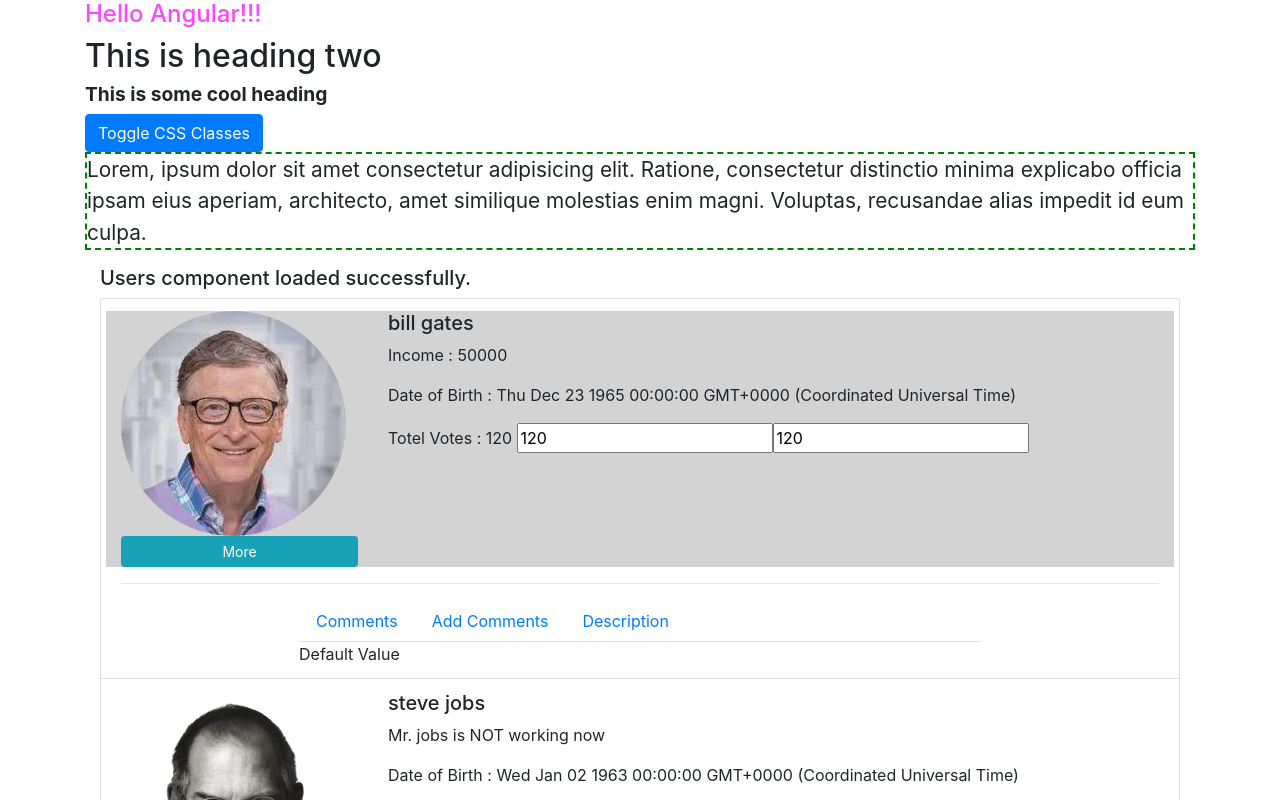
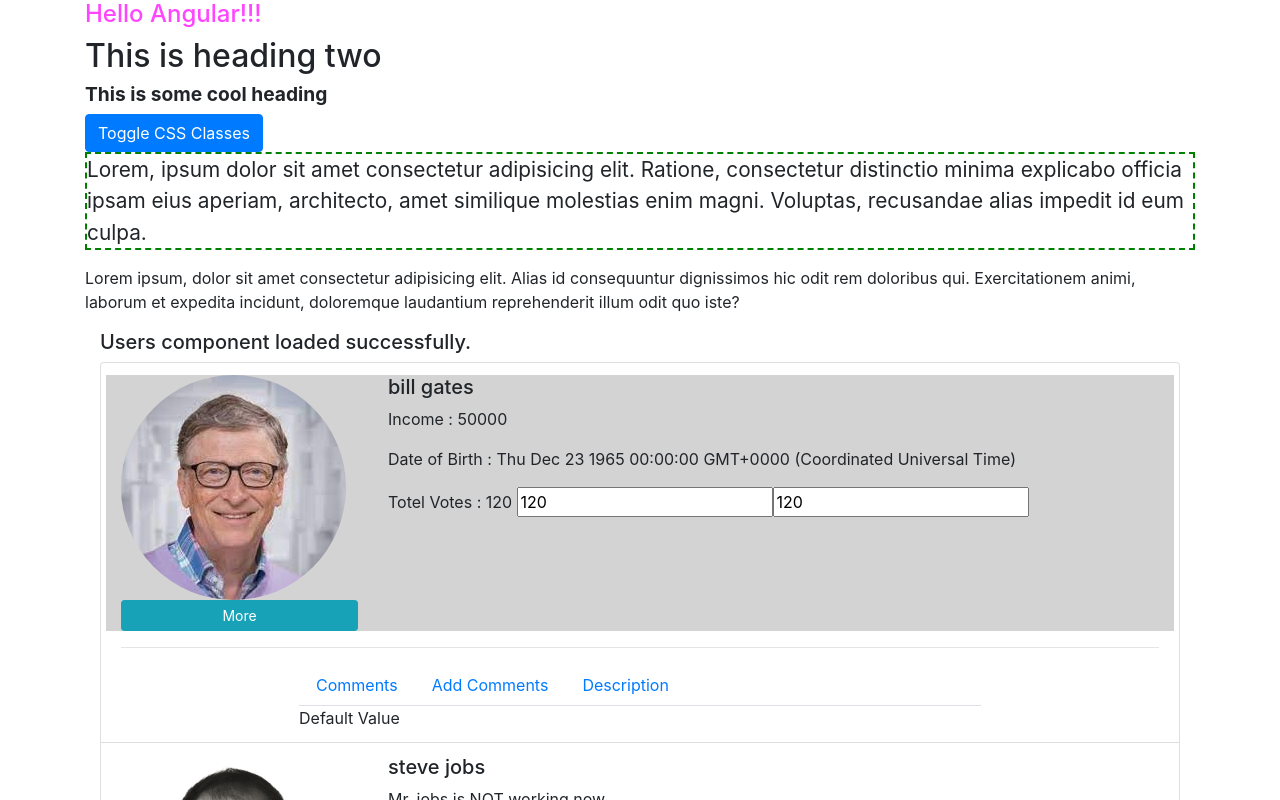
Before and after one commit to synergy2411/citiustech-sept21, an Angular app in the folder users-app/: page / in a window 1280 px wide. Shown: the top 800 px of the page. Built offline with nearby package versions, Linux system fonts and the light colour scheme.

Commit message:
generic directive

```diff
--- a/users-app/src/app/directives/highlight.directive.ts
+++ b/users-app/src/app/directives/highlight.directive.ts
@@ -10,13 +10,17 @@
   bgColor : any;
 
   @Input() favColor : string;
-  @Input() myProp : {border : string};
+  @Input() myProp : any;
 
   @HostListener('mouseenter')
   onmouseenter(){
     // console.log("Who's this");
     // this.bgColor = 'grey';
-    this.renderer.setStyle(this.elRef.nativeElement, 'border', this.myProp.border)
+    let entries = Object.entries(this.myProp)
+    console.log(entries);
+    entries.forEach(([key, value]) => {
+      this.renderer.setStyle(this.elRef.nativeElement, key, value)
+    })
     this.renderer.setStyle(this.elRef.nativeElement, 'backgroundColor', this.favColor)
   }
 
--- a/users-app/src/app/practice/components/attribute-demo/attribute-demo.component.html
+++ b/users-app/src/app/practice/components/attribute-demo/attribute-demo.component.html
@@ -1,5 +1,5 @@
 
-<h2 appHighlight [favColor]="'tomato'" [myProp]="{'border' : '2px red solid'}">This is heading two</h2>
+<h2 appHighlight [favColor]="'tomato'" [myProp]="{'border' : '2px red solid', 'fontSize' : '1.2em'}">This is heading two</h2>
 
 
 <!-- <h3 [ngClass]="['my-feature', 'my-border']">This is some cool heading</h3> -->
@@ -11,3 +11,7 @@
 
 <p [ngStyle]="dynamicStyles">Lorem, ipsum dolor sit amet consectetur adipisicing elit. Ratione, consectetur distinctio minima explicabo officia ipsam eius aperiam,
     architecto, amet similique molestias enim magni. Voluptas, recusandae alias impedit id eum culpa.</p>
+
+
+<p appHighlight [favColor]="'lightgrey'" [myProp]="{'border' : '2px green solid'}">Lorem ipsum, dolor sit amet consectetur adipisicing elit. Alias id consequuntur dignissimos hic odit rem doloribus qui.
+  Exercitationem animi, laborum et expedita incidunt, doloremque laudantium reprehenderit illum odit quo iste?</p>
```
